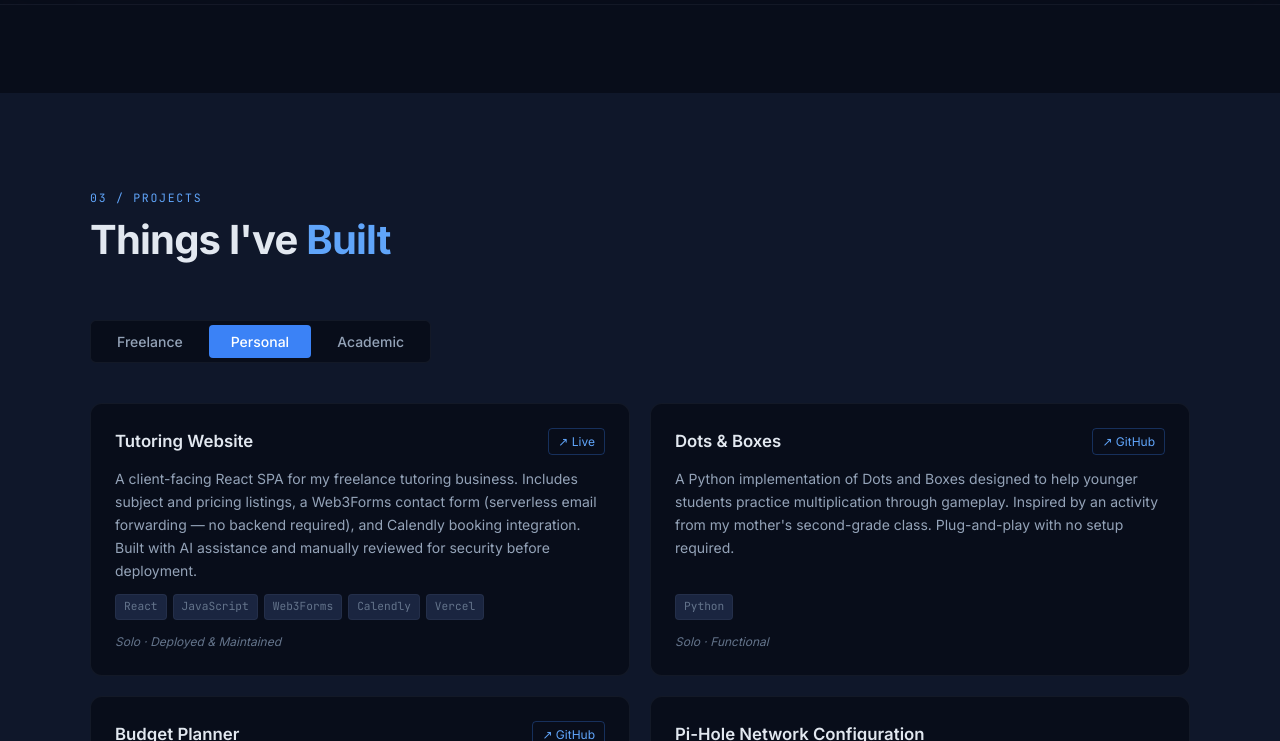
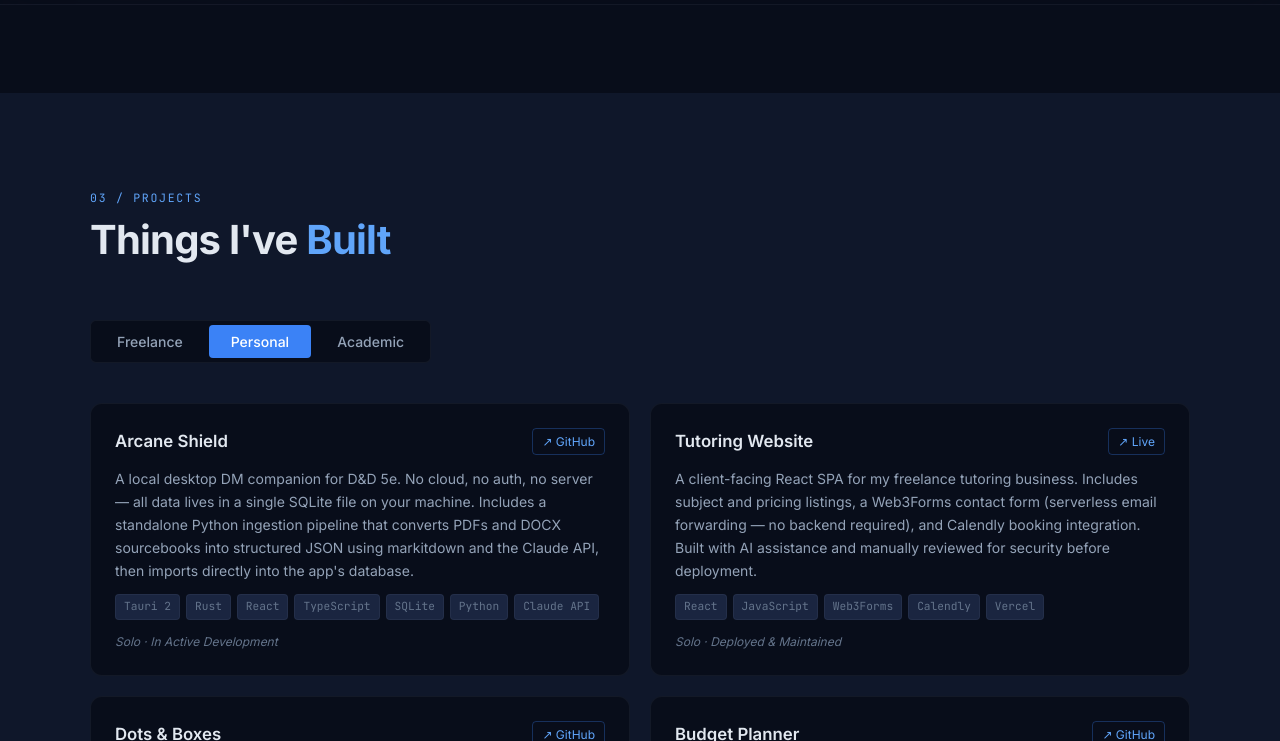
Before and after one commit to CursedFork/Resume-Website, a plain HTML site: page index.html in a window 1280 px wide. Both pictures are taken after a click on the button "Personal". Shown: the part 2287-3028 px from the top of the page. Drawn offline with Linux system fonts and the light colour scheme.

Commit message:
Add Arcane Shield to Personal projects
Co-Authored-By: Claude Sonnet 4.6 <noreply@anthropic.com>

```diff
--- a/index.html
+++ b/index.html
@@ -796,6 +796,26 @@
 
         <div class="project-card">
           <div class="project-header">
+            <div class="project-name">Arcane Shield</div>
+            <div class="project-links">
+              <a href="https://github.com/CursedFork/arcane-shield" target="_blank" rel="noopener noreferrer" class="project-link">↗ GitHub</a>
+            </div>
+          </div>
+          <p class="project-desc">A local desktop DM companion for D&amp;D 5e. No cloud, no auth, no server — all data lives in a single SQLite file on your machine. Includes a standalone Python ingestion pipeline that converts PDFs and DOCX sourcebooks into structured JSON using markitdown and the Claude API, then imports directly into the app's database.</p>
+          <div class="project-tags">
+            <span class="project-tag">Tauri 2</span>
+            <span class="project-tag">Rust</span>
+            <span class="project-tag">React</span>
+            <span class="project-tag">TypeScript</span>
+            <span class="project-tag">SQLite</span>
+            <span class="project-tag">Python</span>
+            <span class="project-tag">Claude API</span>
+          </div>
+          <span class="project-meta">Solo · In Active Development</span>
+        </div>
+
+        <div class="project-card">
+          <div class="project-header">
             <div class="project-name">Tutoring Website</div>
             <div class="project-links">
               <a href="https://andrews-tutoring.vercel.app" target="_blank" rel="noopener noreferrer" class="project-link">↗ Live</a>
```
